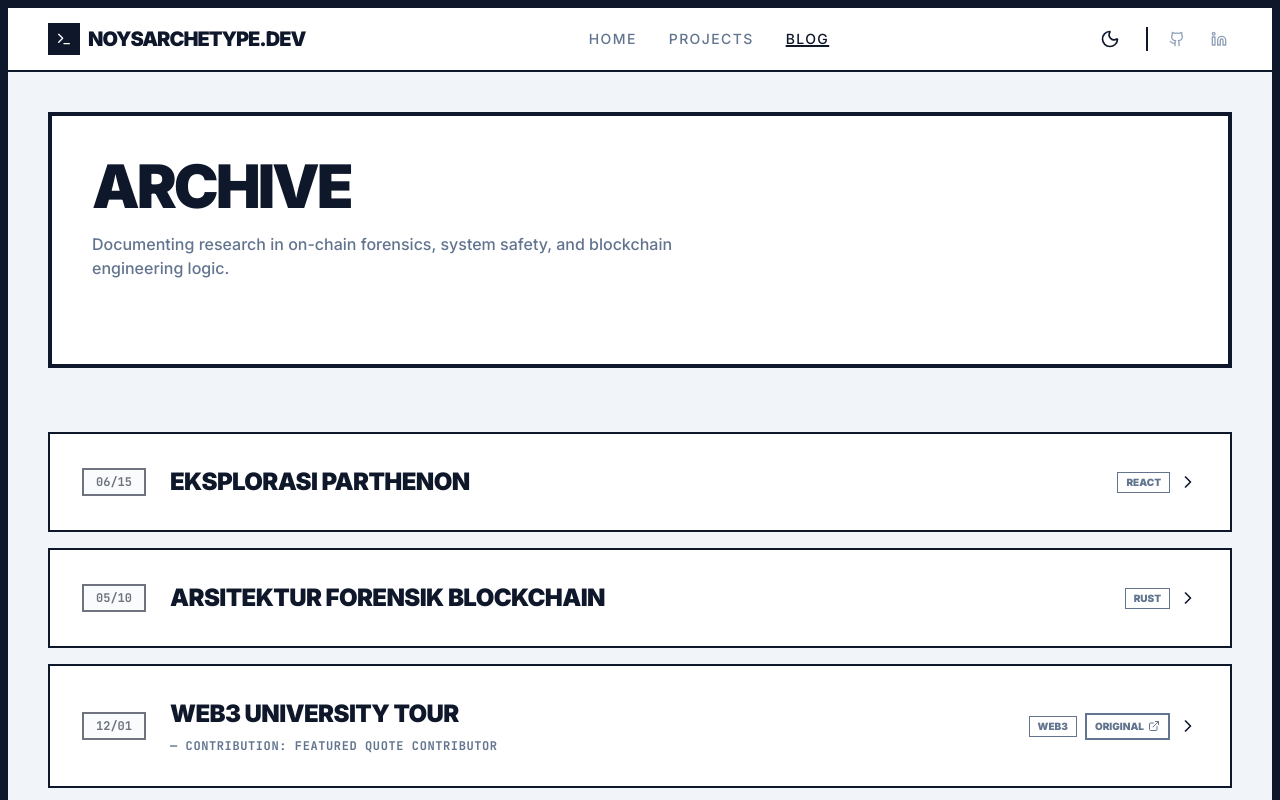
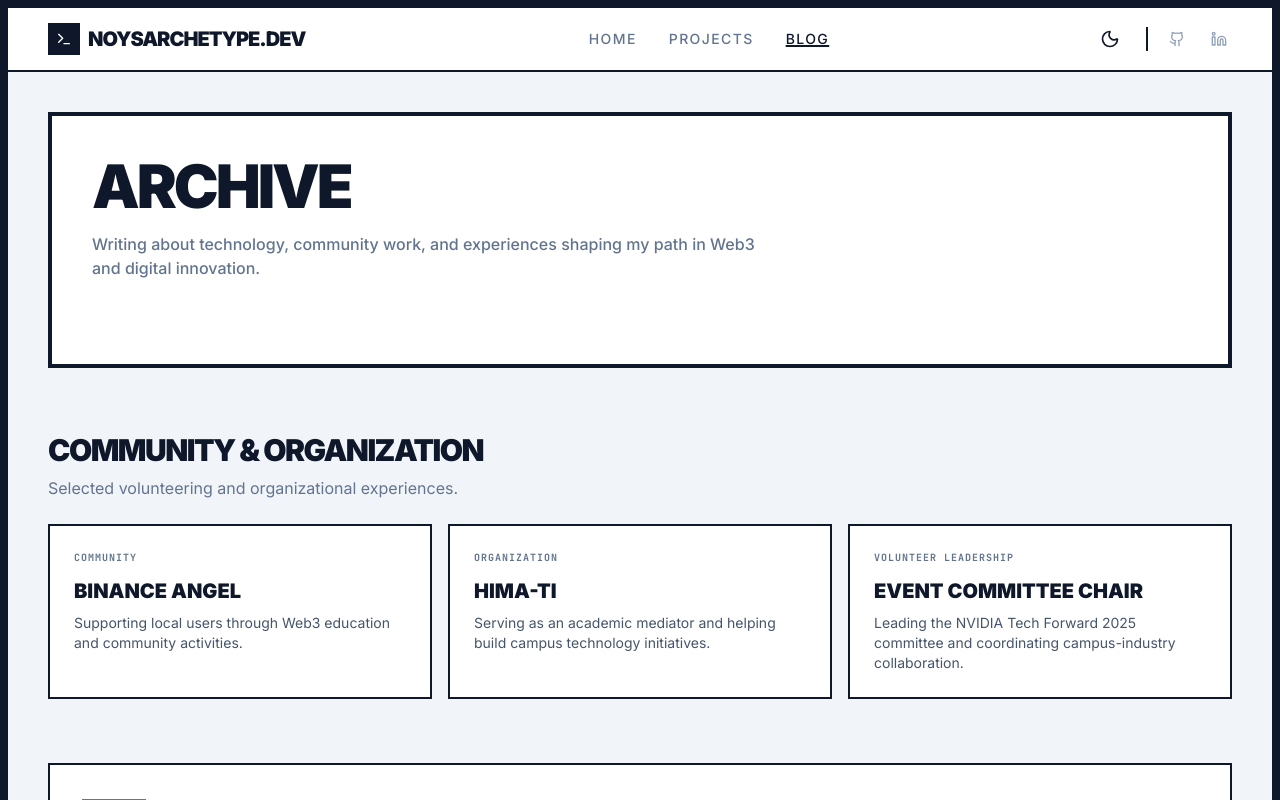
Before and after one commit to ariekany/Noysarchetype, a React (Vite) app: page /blog in a window 1280 px wide. Shown: the top 800 px of the page. Built offline with nearby package versions, Linux system fonts and the light colour scheme.

Commit message:
Refine blog introduction and community section

```diff
--- a/src/pages/Blog.tsx
+++ b/src/pages/Blog.tsx
@@ -21,10 +21,38 @@ export default function Blog() {
       <section className="h-64 overflow-hidden space-y-4 bg-white border-4 border-slate-900 p-10 dark:bg-navy-950 dark:border-white transition-colors duration-300">
         <h1 className="text-6xl font-black uppercase tracking-tighter text-slate-900 dark:text-white">ARCHIVE</h1>
         <ScrambleText
-          text="Documenting research in on-chain forensics, system safety, and blockchain engineering logic."
+          text="Writing about technology, community work, and experiences shaping my path in Web3 and digital innovation."
           className="max-w-2xl text-slate-500 font-medium dark:text-slate-400 block"
           revealSpeed={1.2}
         />
+      </section>
+
+      <section className="space-y-6">
+        <div>
+          <h2 className="text-3xl font-black uppercase tracking-tighter text-slate-900 dark:text-white">Community & Organization</h2>
+          <ScrambleText
+            text="Selected volunteering and organizational experiences."
+            className="mt-2 text-slate-500 dark:text-slate-400 block"
+            revealSpeed={1.2}
+          />
+        </div>
+        <div className="grid gap-4 md:grid-cols-3">
+          <article className="border-2 border-slate-900 bg-white p-6 dark:bg-navy-900 dark:border-white">
+            <p className="text-[10px] font-mono font-black uppercase tracking-widest text-slate-500 dark:text-slate-400">Community</p>
+            <h3 className="mt-3 text-xl font-black uppercase">Binance Angel</h3>
+            <p className="mt-2 text-sm text-slate-600 dark:text-slate-300">Supporting local users through Web3 education and community activities.</p>
+          </article>
+          <article className="border-2 border-slate-900 bg-white p-6 dark:bg-navy-900 dark:border-white">
+            <p className="text-[10px] font-mono font-black uppercase tracking-widest text-slate-500 dark:text-slate-400">Organization</p>
+            <h3 className="mt-3 text-xl font-black uppercase">HIMA-TI</h3>
+            <p className="mt-2 text-sm text-slate-600 dark:text-slate-300">Serving as an academic mediator and helping build campus technology initiatives.</p>
+          </article>
+          <article className="border-2 border-slate-900 bg-white p-6 dark:bg-navy-900 dark:border-white">
+            <p className="text-[10px] font-mono font-black uppercase tracking-widest text-slate-500 dark:text-slate-400">Volunteer Leadership</p>
+            <h3 className="mt-3 text-xl font-black uppercase">Event Committee Chair</h3>
+            <p className="mt-2 text-sm text-slate-600 dark:text-slate-300">Leading the NVIDIA Tech Forward 2025 committee and coordinating campus-industry collaboration.</p>
+          </article>
+        </div>
       </section>
 
       <div className="flex flex-col gap-4">
```
